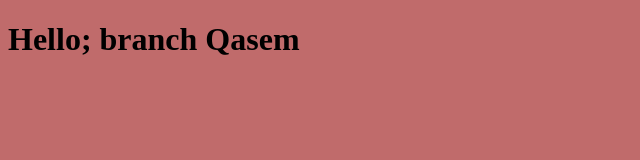
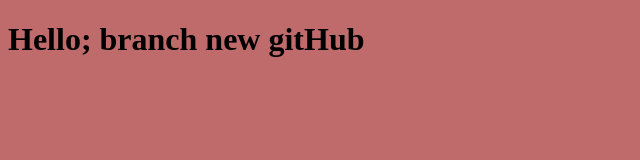
Before and after one commit to qasem717/myproject, a plain HTML site: page index.html in a window 1280 px wide. Shown: the whole page, without its empty margins (0-640 px from the left). Drawn offline with Linux system fonts and the light colour scheme.

Commit message:
create one gitHub

```diff
--- a/index.html
+++ b/index.html
@@ -7,7 +7,7 @@
     <link rel="stylesheet" href="style.css">
 </head>
 <body>
-    <h1>Hello; branch Qasem</h1>
+    <h1>Hello; branch new gitHub</h1>
     <script src="app.js"></script>
 </body>
 </html>
```
